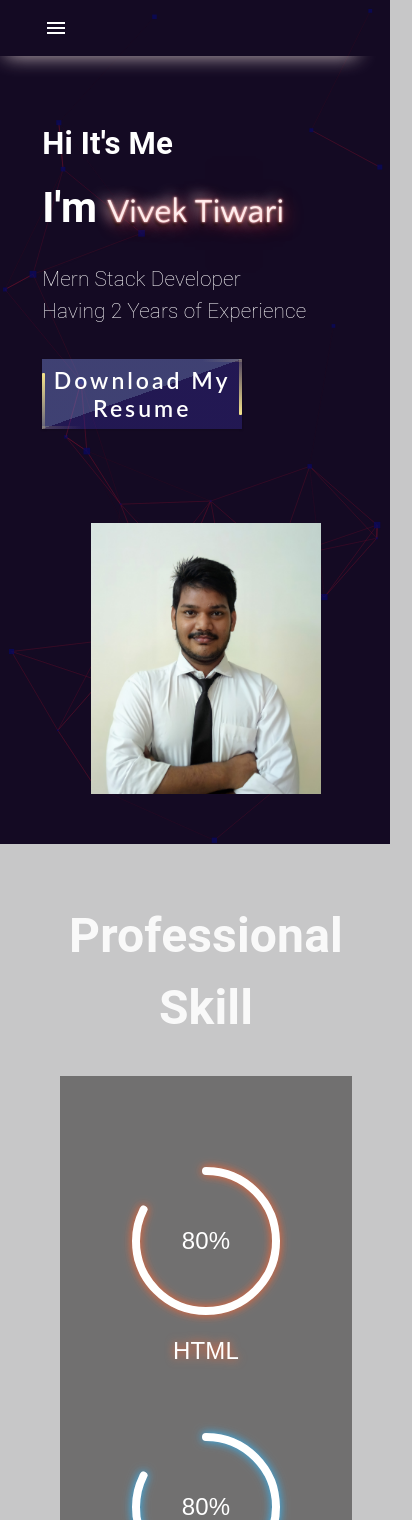
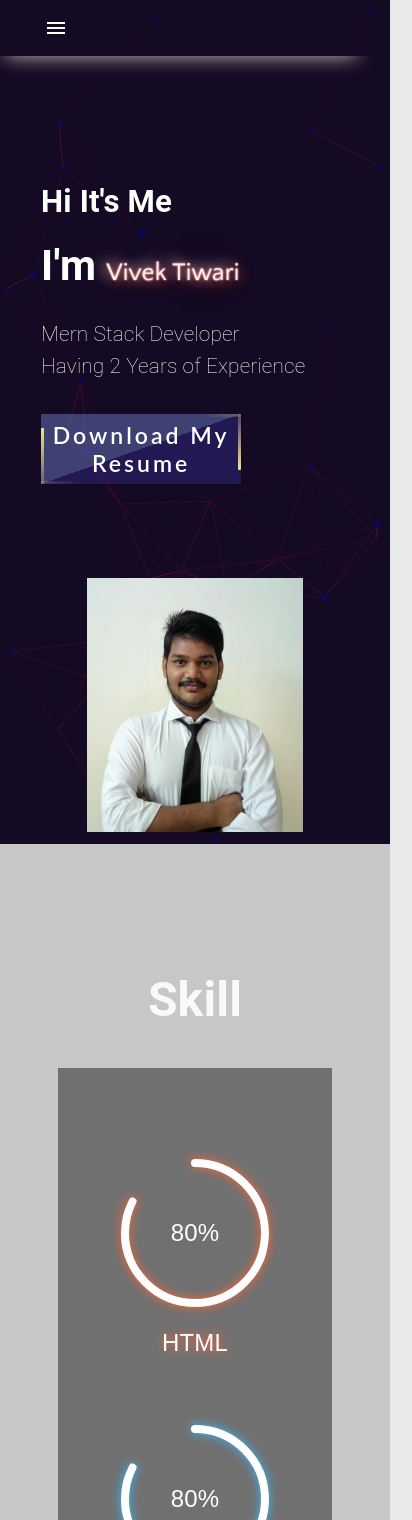
Before and after one commit to Tiwari007/Vivek_Tiwari_Portfolio, a React (Create React App) app: page / in a window 390 px wide. Shown: the top 1520 px of the page, 412 px wide, since content can reach past the window. Built offline with nearby package versions, Linux system fonts and the light colour scheme.

Commit message:
(refct): clean some code and fix some errors

```diff
--- a/src/App.css
+++ b/src/App.css
@@ -339,7 +339,7 @@ html {
   }
 }
 
-@media screen and (max-width: 550px) {
+@media screen and (max-width: 600px) {
   .dashboard--container {
     flex-direction: column;
   }
@@ -357,6 +357,63 @@ html {
 
   .about--me .name b {
     font: 400 80% "Quattrocento Sans";
+  }
+
+  .about--picture img {
+    margin: unset;
+  }
+
+  .connect--with--me {
+    margin-top: 2rem;
+  }
+
+  .navbar {
+    height: 3rem;
+  }
+}
+
+@media screen and (max-width: 500px) {
+
+  .dashboard{
+    margin: 3rem 0;
+  }
+
+  .dashboard--container {
+    flex-direction: column;
+  }
+
+  .skills--dashboard{
+    margin: 5rem 0;
+  }
+
+  .skills--title {
+    font-size: 1.5rem;
+    margin: 2rem 0;
+  }
+
+  .projects{
+    padding: 0 !important;
+  }
+
+  .card-hover {
+    min-width: 250px;
+    height: 400px;
+  }
+
+
+  .about--me,
+  .about--picture {
+    width: 100%;
+  }
+
+  .about--me {
+    font-size: 1;
+    padding-left: 0;
+    /* padding: 30px; */
+  }
+
+  .about--me .name b {
+    font: 400 60% "Quattrocento Sans";
   }
 
   .about--picture img {
--- a/src/components/NavigationBar.js
+++ b/src/components/NavigationBar.js
@@ -16,7 +16,7 @@ import Typography from '@mui/material/Typography';
 import Button from '@mui/material/Button';
 
 const drawerWidth = 240;
-const navItems = ['Home', 'Skills', 'Projects', 'ContactUs'];
+const navItems = ['Home', 'Skills', 'Projects', 'ContactMe'];
 
 function DrawerAppBar({ children }) {
   const [mobileOpen, setMobileOpen] = React.useState(false);
@@ -36,7 +36,7 @@ function DrawerAppBar({ children }) {
           <ListItem key={index} disablePadding>
             <ListItemButton sx={{ textAlign: 'center' }}>
               <a sx={{textDecoration: "none", color: "#ffffffd4"}} href={`#${item.toLowerCase()}`}>
-                <ListItemText primary={item} />
+                <ListItemText sx={{color: "white", textDecoration: "none"}} primary={item} />
               </a>
             </ListItemButton>
           </ListItem>
--- a/src/pages/ContactUs.js
+++ b/src/pages/ContactUs.js
@@ -6,7 +6,7 @@ import ContactUsForm from "../components/ContactUsForm"
 const ContactUs = () => {
 
     return (
-        <div className="contact__us" id="contactus">
+        <div className="contact__us" id="contactme">
             <h3>Contact</h3>
             <h1>Contact With Me</h1>
             <div className="contactUs__container">
--- a/src/pages/Skills.js
+++ b/src/pages/Skills.js
@@ -4,7 +4,7 @@ const Skills = () => {
   return (
     <div className="skills--dashboard" id="skills">
       <div className="skills">
-        <div className="skills--title">Professional Skill</div>
+        <div className="skills--title">Skill</div>
         <div className="container__progressbars">
           {
             skillsData.map((skill, index) => {
```
